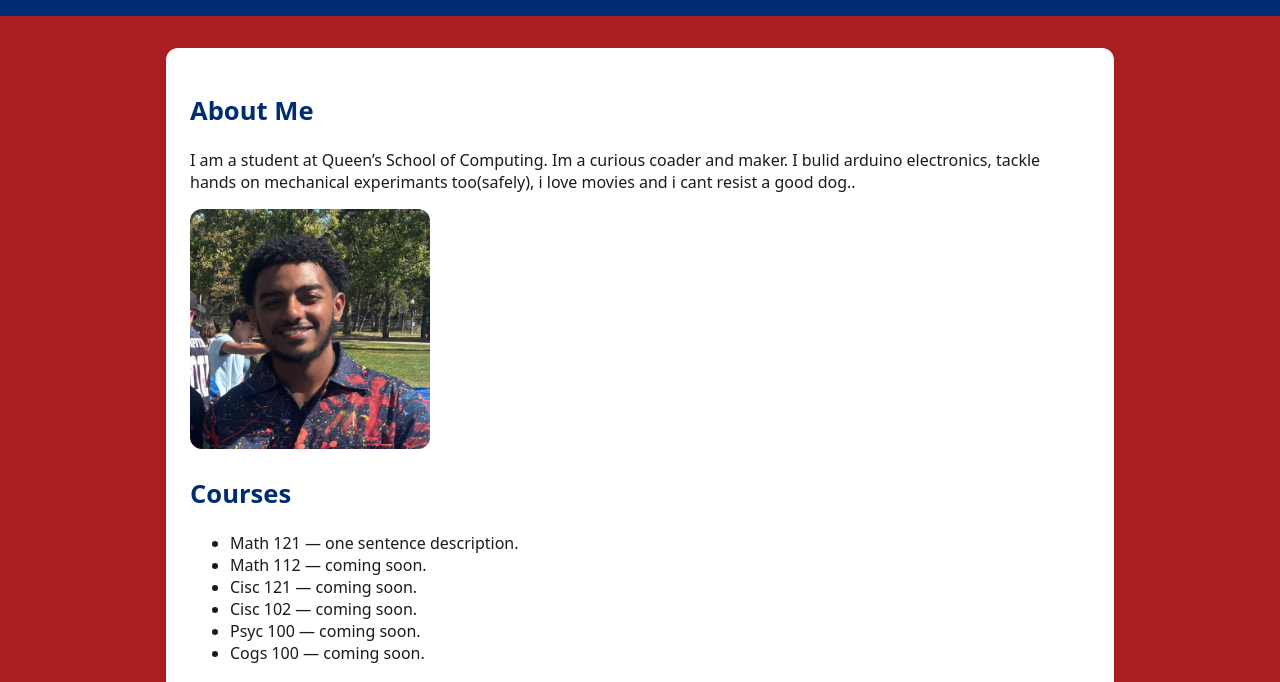
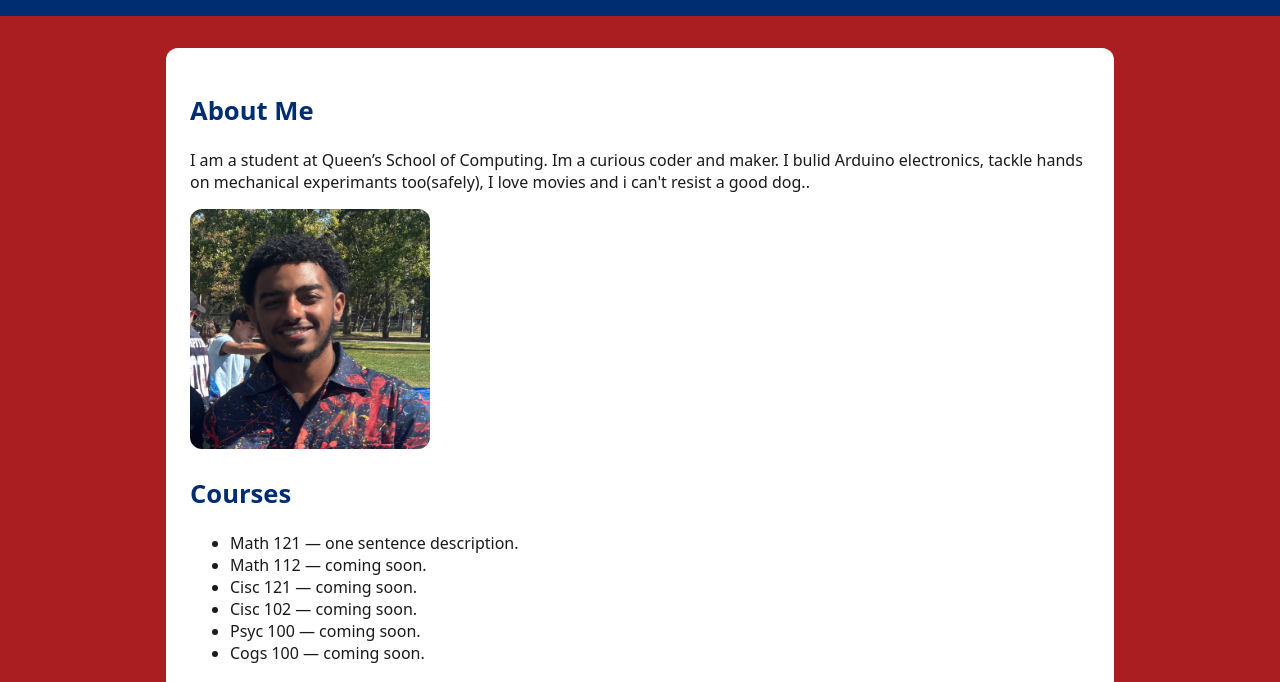
Before and after one commit to Natan-wub/queens-student-page, a plain HTML site: page index.html in a window 1280 px wide. Shown: the part 102-784 px from the top of the page. Drawn offline with Linux system fonts and the light colour scheme.

Commit message:
Update index.html

```diff
--- a/index.html
+++ b/index.html
@@ -3,7 +3,7 @@
   <head>
     <meta charset="utf-8"/>
     <meta name="viewport" content="width=device-width, initial-scale=1"/>
-    <title>My Queen’s Student Page</title>
+    <title>Natan Atnafu’s Student Page</title>
     <link rel="stylesheet" href="style.css"/> <!-- do not change this line -->
   </head>
   <body>
@@ -14,7 +14,7 @@
     <main>
       <!-- ====== ABOUT SECTION (edit the text) ====== -->
       <h2>About Me</h2>
-      <p>I am a student at Queen’s School of Computing. Im a curious coader and maker. I bulid arduino electronics, tackle hands on mechanical experimants too(safely), i love movies and i cant resist a good dog.<!-- replace with interests -->.</p>
+      <p>I am a student at Queen’s School of Computing. Im a curious coder and maker. I bulid Arduino electronics, tackle hands on mechanical experimants too(safely), I love movies and i can't resist a good dog.<!-- replace with interests -->.</p>
 
       <!-- ====== PHOTO (upload me.jpg to repo root, then update the src below) ====== -->
       <img src="photo_2025-09-15_20-47-20.jpg" alt="Natan Atnafu's portrait" width="240" height="240" />
```
